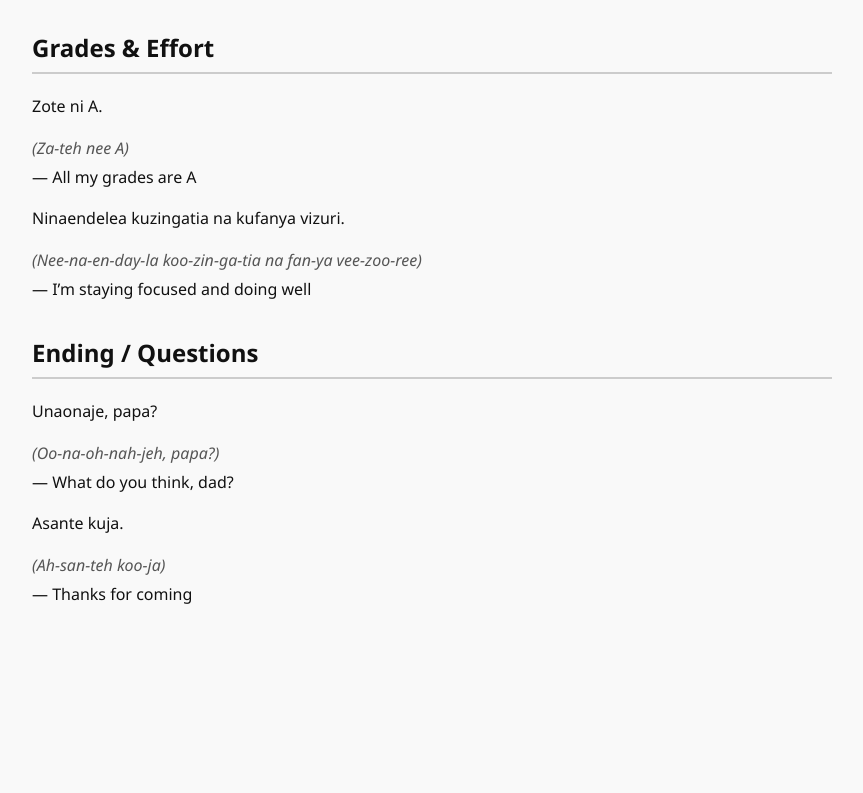
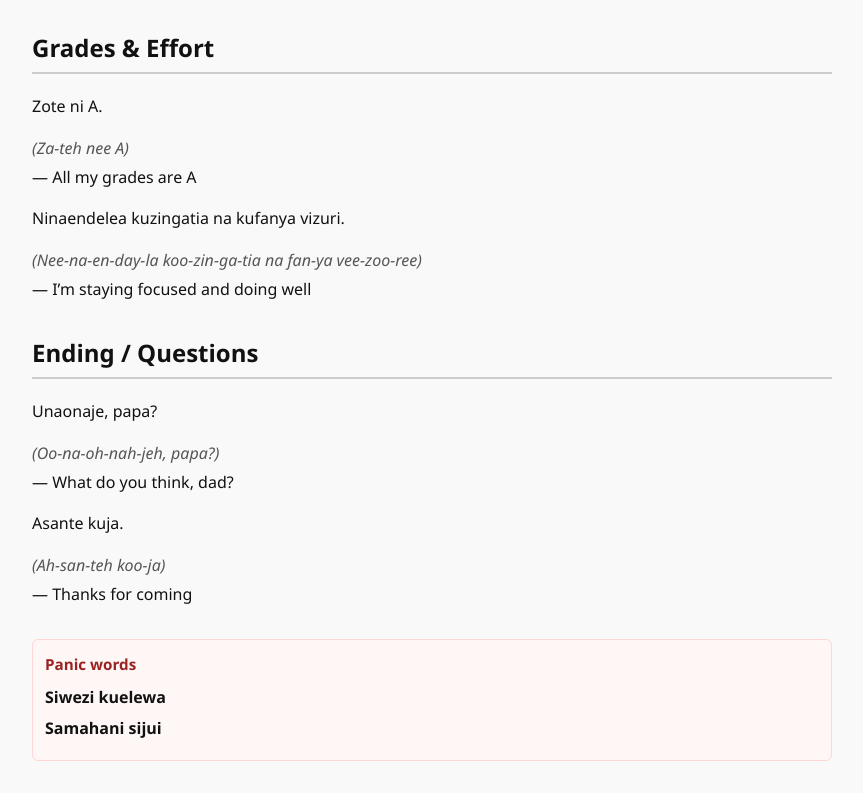
Before and after one commit to goldyea/canterbury, a plain HTML site: page reader-helper.html in a window 1280 px wide. Shown: the part 1865-2658 px from the top of the page, without its empty margins (208-1071 px from the left). Before the commit the page ends 2520 px from the top, so only its background shows below. Drawn offline with Linux system fonts and the light colour scheme.

Commit message:
Update reader-helper.html

```diff
--- a/reader-helper.html
+++ b/reader-helper.html
@@ -27,6 +27,23 @@
   p.translation {
     margin: 0.2rem 0 1rem 0;
     font-weight: 500;
+  }
+  /* small footer / panic section styling */
+  .panic {
+    margin-top: 2rem;
+    padding: 12px;
+    background: #fff6f6;
+    border: 1px solid #ffd6d6;
+    border-radius: 6px;
+  }
+  .panic h3 {
+    margin: 0 0 8px 0;
+    font-size: 0.95rem;
+    color: #922;
+  }
+  .panic p {
+    margin: 6px 0;
+    font-weight: 600;
   }
 </style>
 </head>
@@ -104,5 +121,12 @@
 <p class="pronunciation">(Ah-san-teh koo-ja)</p>
 <p class="translation">— Thanks for coming</p>
 
+<!-- Panic words section added at the end -->
+<div class="panic" aria-live="polite">
+  <h3>Panic words</h3>
+  <p>Siwezi kuelewa</p>
+  <p>Samahani sijui</p>
+</div>
+
 </body>
 </html>
```
